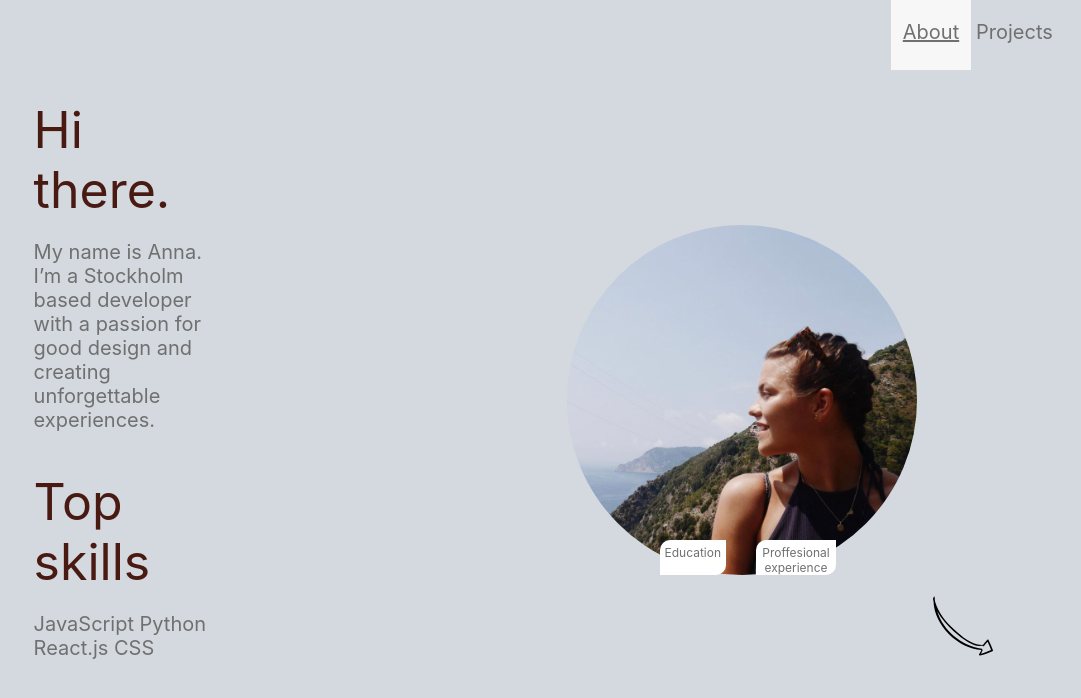
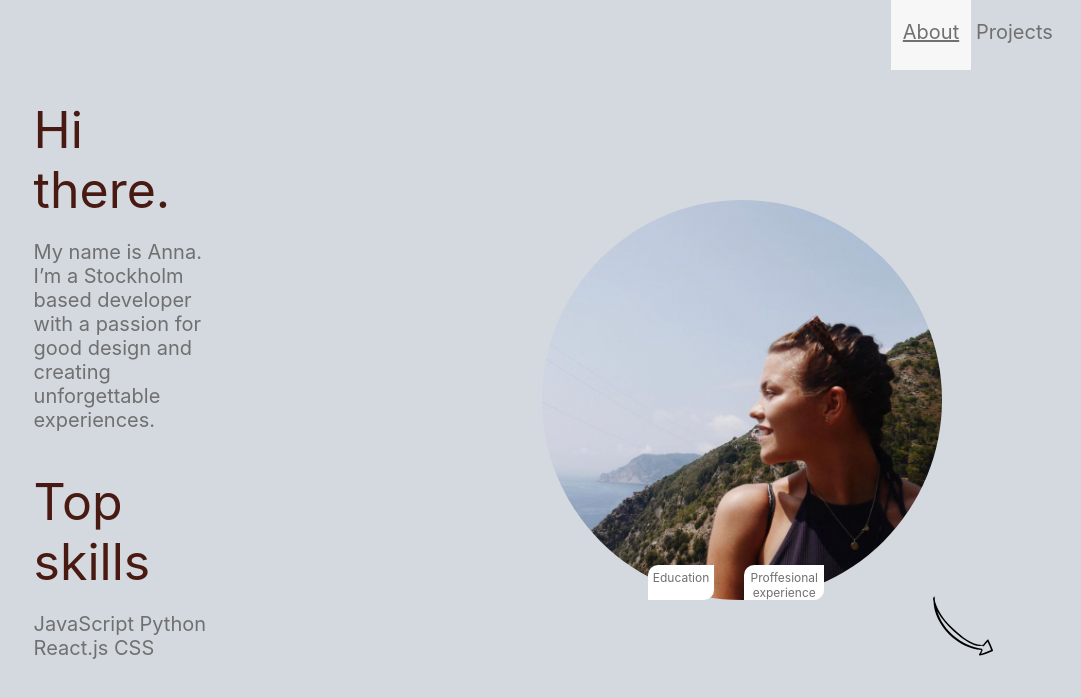
Before and after one commit to annagustavsson/techportfolio, a React (Create React App) app: page / in a window 1280 px wide. Shown: the top 698 px of the page, without its empty margins (199-1280 px from the left). Built offline with nearby package versions, Linux system fonts and the light colour scheme.

Commit message:
implemented toggle menu

```diff
--- a/package.json
+++ b/package.json
@@ -11,8 +11,10 @@
     "@types/node-sass": "^4.11.1",
     "@types/react": "^17.0.0",
     "@types/react-dom": "^17.0.0",
+    "@types/react-router-dom": "^5.1.7",
     "react": "^17.0.2",
     "react-dom": "^17.0.2",
+    "react-router-dom": "^5.2.0",
     "react-scripts": "4.0.3",
     "typescript": "^4.1.2",
     "web-vitals": "^1.0.1"
--- a/src/App.tsx
+++ b/src/App.tsx
@@ -1,12 +1,29 @@
 import React from 'react';
 import './App.css';
 import StartPage from "./components/startPage/StartPage";
+import ProjectsPage from "./components/ProjectsPage/ProjectsPage"
+import ToggleMenu from "./components/general/ToggleMenu/ToggleMenu"
+import {
+  BrowserRouter as Router,
+  Switch,
+  Route
+} from "react-router-dom";
 
 function App() {
   return (
-    <div>
-      <StartPage/>
-    </div>
+
+    <Router>
+      <Switch>
+      <div>
+      <div>
+        <ToggleMenu/>
+      </div>
+      <Route path="/" exact render={() => <StartPage/>}/>
+      <Route path="/projects" exact render={() => <ProjectsPage/>}/>
+      </div>
+       </Switch>
+     </Router>
+
   );
 }
 
--- /dev/null
+++ b/src/components/ProjectsPage/ProjectsPage.tsx
@@ -0,0 +1,15 @@
+import React from 'react'
+
+interface Props {
+
+}
+
+const ProjectsPage = (props: Props) => {
+    return (
+        <div>
+            ProjectsPage
+        </div>
+    )
+}
+
+export default ProjectsPage
--- a/src/components/general/ToggleMenu/ToggleButton/ToggleButton.tsx
+++ b/src/components/general/ToggleMenu/ToggleButton/ToggleButton.tsx
@@ -2,14 +2,19 @@ import React from 'react'
 import styles from "../toggleMenu.module.scss"
 
 interface Props {
+    //handler : () => void,
     text : string,
-    //color: string
+    //hovered: boolean,
     //active: boolean
+    onClick: () => void
 }
 
-const ToggleButton = ({text}: Props) => {
+//className={!isClicked? classes.container : [classes.container, classes.clicked].join(" ")}
+
+const ToggleButton = ({text, onClick}: Props) => {
+
     return (
-        <div className={styles.toggleButton}>
+        <div onClick={onClick}>
             {text}
         </div>
     )
--- a/src/components/general/ToggleMenu/ToggleMenu.tsx
+++ b/src/components/general/ToggleMenu/ToggleMenu.tsx
@@ -1,16 +1,36 @@
 import React from 'react'
+import {useHistory, useLocation} from "react-router-dom";
 import ToggleButton from "./ToggleButton/ToggleButton"
 import styles from "./toggleMenu.module.scss"
 
 interface Props {
-
+    //hovered: boolean,
+    //active: boolean
 }
 
 const ToggleMenu = (props: Props) => {
+    let history = useHistory()
+    let location = useLocation()
+
+    let aboutActivated = true
+    let projectsActivated = false
+
+
+    const activeStyles = [styles.active, styles.toggleButton].join(" ")
+    const unActiveStyle = styles.toggleButton
+
+    // const toggleFunc = () => {
+    //     aboutActivated = !aboutActivated
+    //     projectsActivated = !projectsActivated
+    // }
+
+    location.pathname == "/" ? console.log("about") : console.log("projects")
+
+
     return (
         <div className={styles.toggleContainer}>
-            <div className={styles.active}><ToggleButton text={"About"}/></div>
-            <div><ToggleButton text={"Projects"}/></div>
+            <div className={location.pathname == "/" ? activeStyles : unActiveStyle}><ToggleButton  onClick={() => history.push("/")} text={"About"}/></div>
+            <div className={location.pathname == "/projects" ? activeStyles : unActiveStyle}><ToggleButton  onClick={() => history.push("/projects")} text={"Projects"} /></div>
         </div>
     )
 }
--- a/src/components/general/ToggleMenu/toggleMenu.module.scss
+++ b/src/components/general/ToggleMenu/toggleMenu.module.scss
@@ -1,6 +1,8 @@
 .toggleContainer {
     display: flex;
-
+    position: absolute;
+    top: 0px;
+    right: 30px;
 
 }
 
--- a/src/components/startPage/ImageHolder/imageHolder.module.scss
+++ b/src/components/startPage/ImageHolder/imageHolder.module.scss
@@ -3,8 +3,8 @@
     background-image: url("../../../resources/images/PP.jpg");
     background-size: contain;
     border-radius: 50%;
-    width: 350px;
-    height: 350px;
+    width: 400px;
+    height: 400px;
 
 }
 
--- a/src/components/startPage/StartPage.tsx
+++ b/src/components/startPage/StartPage.tsx
@@ -1,5 +1,5 @@
 import React from 'react'
-//import ToggleMenu from "../ToggleMenu/ToggleMenu"
+import {useHistory} from "react-router-dom";
 import ToggleMenu from "../general/ToggleMenu/ToggleMenu"
 import ImageHolder from "./ImageHolder/ImageHolder"
 import TextHolder from "./TextHolder/TextHolder"
@@ -7,14 +7,13 @@ import styles from "./startPage.module.scss"
 import arrowIcon from "../../resources/icons/arrow.svg"
 
 
-
-
-
 interface Props {
 
 }
 
 const StartPage = (props: Props) => {
+
+    let history = useHistory()
 
 
     // how this is implemented could could be improved
@@ -25,9 +24,9 @@ const StartPage = (props: Props) => {
 
     return (
         <div className={styles.flexContainer}>
-            <div className={styles.toggleContainer}>
+            {/* <div className={styles.toggleContainer}>
                 <ToggleMenu/>
-            </div>
+            </div> */}
             <div className={styles.halfContainer}>
                 <div className={styles.textContainer}>
                     <TextHolder header={helloHeading} text={helloText}/>
@@ -35,8 +34,7 @@ const StartPage = (props: Props) => {
                 </div>
             <div className={styles.halfContainer}>
                 <ImageHolder/>
-                <img className={styles.arrow} src={arrowIcon}></img>
-
+                <img onClick={() => history.push("/projects")} className={styles.arrow} src={arrowIcon}></img>
             </div>
 
         </div>
--- a/src/components/startPage/startPage.module.scss
+++ b/src/components/startPage/startPage.module.scss
@@ -19,11 +19,11 @@ body {
 
 }
 
-.toggleContainer {
-    position: absolute;
-    top: 0px;
-    right: 30px;
-}
+// .toggleContainer {
+//     position: absolute;
+//     top: 0px;
+//     right: 30px;
+// }
 
 .halfContainer {
     display: flex;
```
Also changed, not shown: src/components/ProjectsPage/projectsPage.module.scss (added), 1 other file (tests, documents, lock files or other folders).
